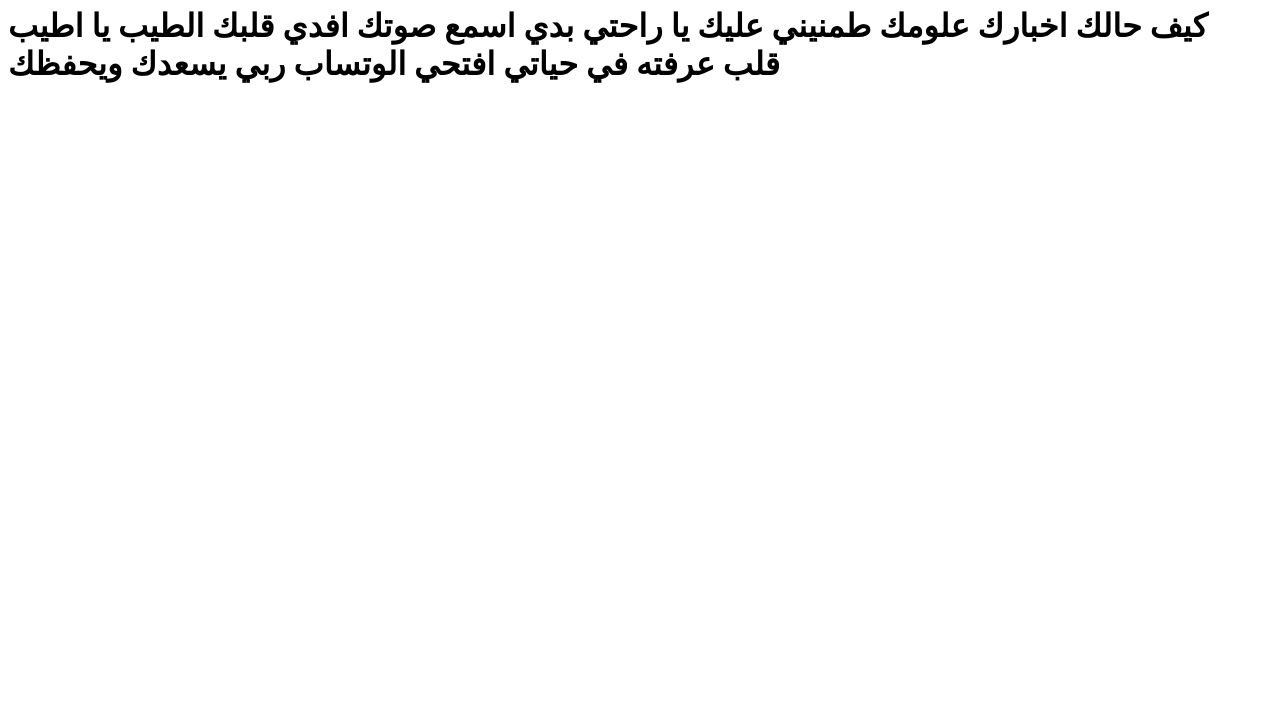
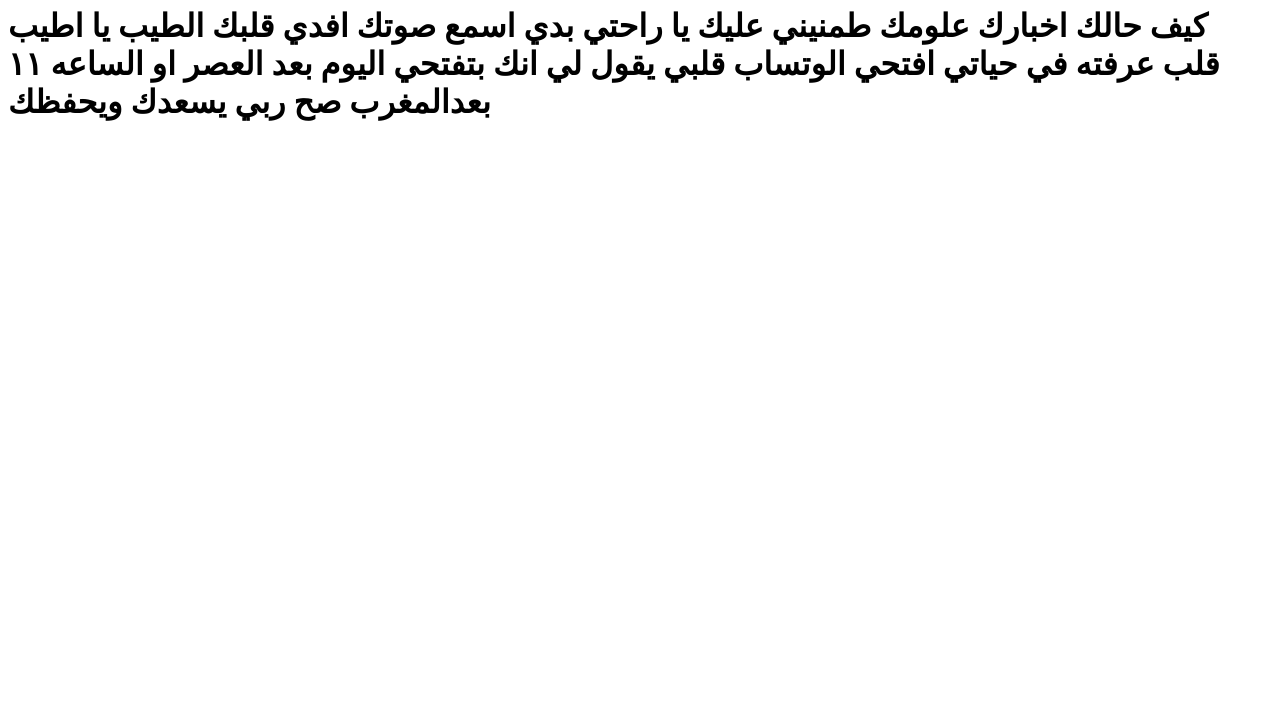
Before and after one commit to albshyryhsam/Rafaa, a plain HTML site: page index.html in a window 1280 px wide. Shown: the part 74-800 px from the top of the page. Drawn offline with Linux system fonts and the light colour scheme.

Commit message:
Add files via upload

```diff
--- a/index.html
+++ b/index.html
@@ -6,6 +6,7 @@
 </head>
 <body>
     <h1>قلبي يتقطع عليك يا نور عيني ويا بهجه فؤادي </h1>
-    <h1>كيف حالك اخبارك علومك طمنيني عليك يا راحتي بدي اسمع صوتك افدي قلبك الطيب يا اطيب قلب عرفته في حياتي افتحي الوتساب ربي يسعدك ويحفظك </h1>
+    <h1>كيف حالك اخبارك علومك طمنيني عليك يا راحتي بدي اسمع صوتك افدي قلبك الطيب يا اطيب قلب عرفته في حياتي افتحي الوتساب قلبي يقول لي انك بتفتحي اليوم بعد العصر او الساعه ١١
+    بعدالمغرب صح ربي يسعدك ويحفظك </h1>
 </body>
 </html>
```
